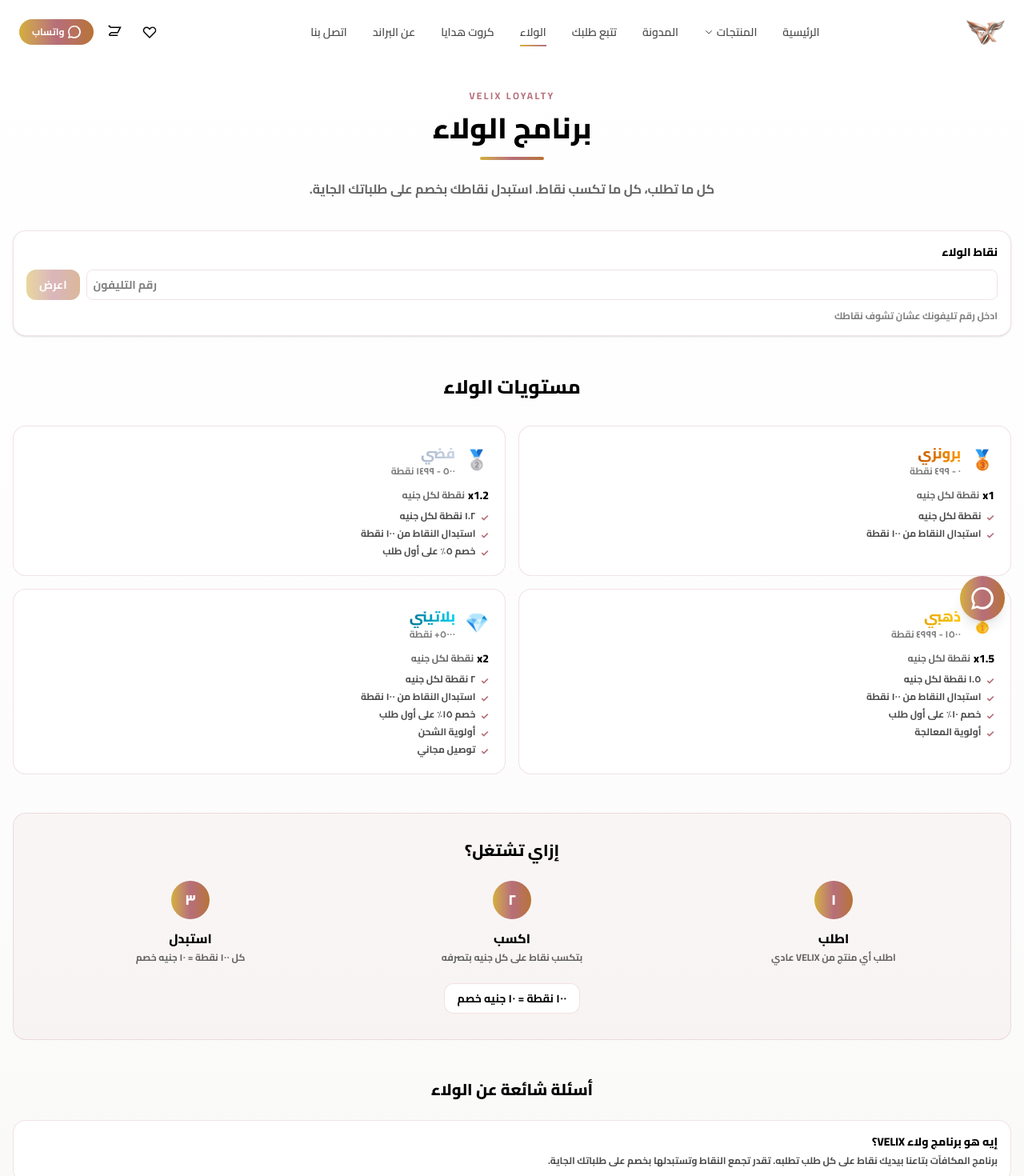
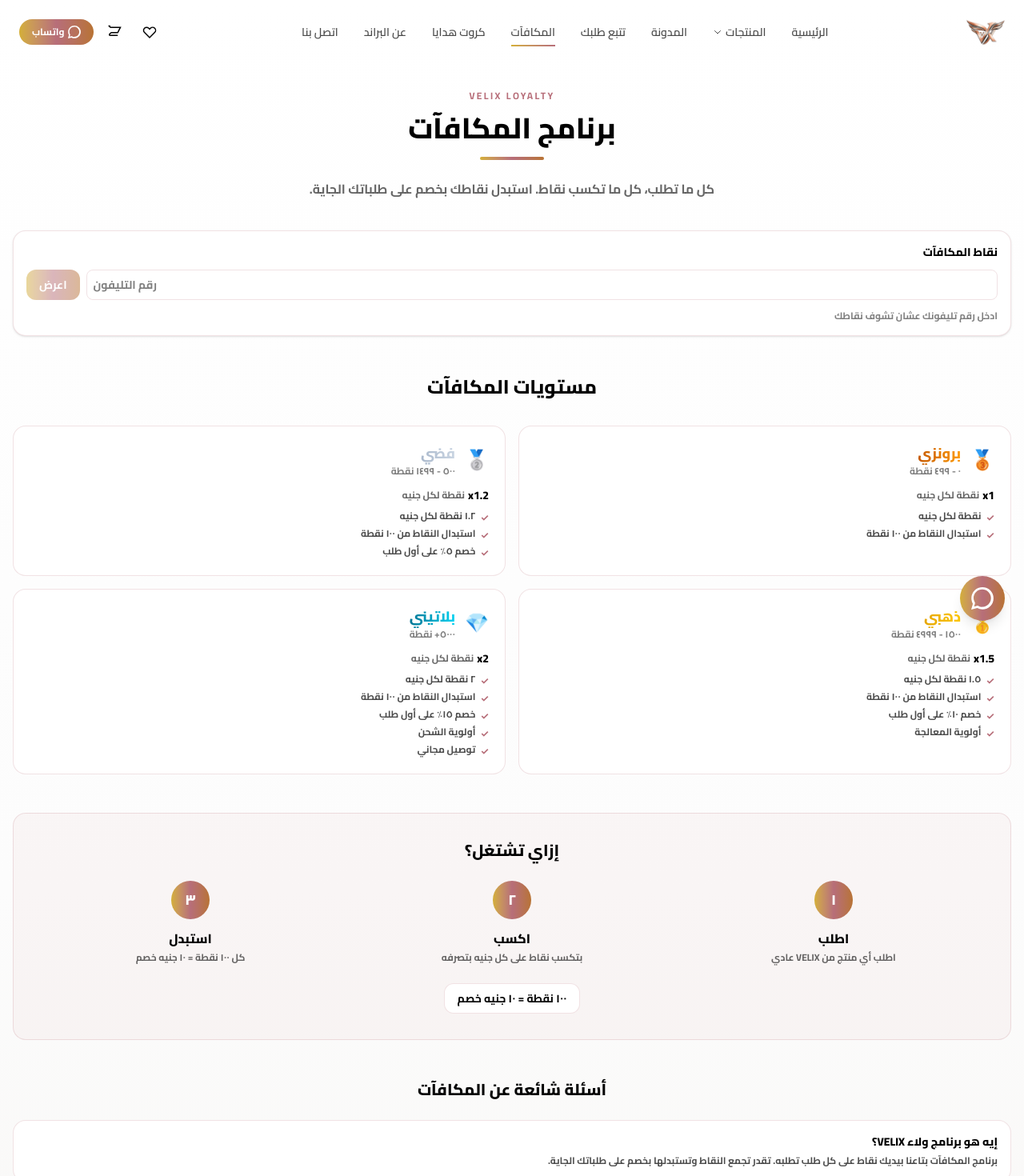
Before and after one commit to velix2026/velix, a Next.js app: page /loyalty in a window 1280 px wide. Shown: the top 1470 px of the page at 80% size. Built offline with nearby package versions, Linux system fonts and the light colour scheme; a web font is replaced by a local one.

Commit message:
fix: change 'الولاء' to 'المكافآت' (Egyptian colloquial)

```diff
--- a/src/app/loyalty/LoyaltyClient.tsx
+++ b/src/app/loyalty/LoyaltyClient.tsx
@@ -39,7 +39,7 @@
             VELIX LOYALTY
           </span>
           <h1 className="text-3xl md:text-4xl font-black text-black mb-4">
-            برنامج الولاء
+            برنامج المكافآت
           </h1>
           <div className="w-20 h-1 bg-linear-to-r from-rose-gold-light via-rose-gold to-copper rounded-full mx-auto mb-6" />
           <p className="text-black/60 font-bold max-w-2xl mx-auto">
@@ -59,7 +59,7 @@
 
         {/* Tiers */}
         <div className="mb-12">
-          <h2 className="text-2xl font-black text-black text-center mb-8">مستويات الولاء</h2>
+          <h2 className="text-2xl font-black text-black text-center mb-8">مستويات المكافآت</h2>
           <div className="grid grid-cols-1 md:grid-cols-2 gap-4">
             {TIERS.map((tier, idx) => (
               <motion.div
@@ -130,7 +130,7 @@
 
         {/* FAQ */}
         <div className="mb-12">
-          <h2 className="text-xl font-black text-black text-center mb-6">أسئلة شائعة عن الولاء</h2>
+          <h2 className="text-xl font-black text-black text-center mb-6">أسئلة شائعة عن المكافآت</h2>
           <div className="space-y-3">
             {faqs.map((faq, i) => (
               <motion.div
--- a/src/app/loyalty/page.tsx
+++ b/src/app/loyalty/page.tsx
@@ -2,7 +2,7 @@
 import { Metadata } from 'next';
 
 export const metadata: Metadata = {
-  title: "برنامج الولاء | VELIX - نقاط ولاء وخصومات",
+  title: "برنامج المكافآت | VELIX - نقاط ولاء وخصومات",
   description: "برنامج ولاء VELIX: اكسب نقاط على كل طلبك واستبدلها بخصم. مستويات برونزي، فضي، ذهبي، بلاتيني. كل ١٠٠ نقطة = ١٠ جنيه خصم.",
   keywords: [
     "برنامج ولاء ملابس مصر",
@@ -15,7 +15,7 @@
     "برونزي فضي ذهبي بلاتيني"
   ],
   openGraph: {
-    title: "برنامج الولاء | VELIX - نقاط ولاء وخصومات",
+    title: "برنامج المكافآت | VELIX - نقاط ولاء وخصومات",
     description: "كل ما تطلب، كل ما تكسب نقاط. استبدل نقاطك بخصم على طلباتك الجاية.",
     url: "https://velix-eg.store/loyalty",
     siteName: "VELIX",
@@ -25,7 +25,7 @@
   },
   twitter: {
     card: "summary_large_image",
-    title: "برنامج الولاء | VELIX",
+    title: "برنامج المكافآت | VELIX",
     description: "كل ما تطلب، كل ما تكسب نقاط.",
     images: ["/images/og-image.png"],
   },
--- a/src/components/Footer.tsx
+++ b/src/components/Footer.tsx
@@ -163,7 +163,7 @@
                     href="/loyalty"
                     className="text-black/60 hover:text-rose-gold hover:translate-x-1 transition-all duration-200 text-sm inline-flex items-center gap-1 group font-medium"
                   >
-                    برنامج الولاء
+                    برنامج المكافآت
                   </Link>
                 </li>
                 <li>
--- a/src/components/Header.tsx
+++ b/src/components/Header.tsx
@@ -142,7 +142,7 @@
               { href: '/products', label: 'المنتجات', hasDropdown: true },
               { href: '/blog', label: 'المدونة' },
               { href: '/track', label: 'تتبع طلبك' },
-              { href: '/loyalty', label: 'الولاء' },
+              { href: '/loyalty', label: 'المكافآت' },
               { href: '/gifts', label: 'كروت هدايا' },
               { href: '/about', label: 'عن البراند' },
               { href: '/contact', label: 'اتصل بنا' }
@@ -343,7 +343,7 @@
                 تتبع طلبك
               </Link>
               <Link href="/loyalty" onClick={() => setIsMenuOpen(false)} className="text-sm font-semibold text-black hover:text-rose-gold py-2 transition-all">
-                برنامج الولاء
+                برنامج المكافآت
               </Link>
               <Link href="/gifts" onClick={() => setIsMenuOpen(false)} className="text-sm font-semibold text-black hover:text-rose-gold py-2 transition-all">
                 كروت هدايا
--- a/src/components/LoyaltyCard.tsx
+++ b/src/components/LoyaltyCard.tsx
@@ -66,7 +66,7 @@
     <div className="bg-white rounded-2xl border border-rose-gold/20 overflow-hidden shadow-sm">
       {!data ? (
         <div className="p-4 space-y-3">
-          <h3 className="font-black text-black text-sm">نقاط الولاء</h3>
+          <h3 className="font-black text-black text-sm">نقاط المكافآت</h3>
           <div className="flex gap-2">
             <input
               type="tel"
@@ -95,7 +95,7 @@
             className="p-4 space-y-4"
           >
             <div className="flex items-center justify-between">
-              <h3 className="font-black text-black text-sm">نقاط الولاء</h3>
+              <h3 className="font-black text-black text-sm">نقاط المكافآت</h3>
               <span className={`text-[10px] font-bold px-2 py-0.5 rounded-full border ${tierBadgeColors[data.tier.name] || tierBadgeColors.bronze}`}>
                 {data.tier.nameAr}
               </span>
--- a/src/components/OrderModal.tsx
+++ b/src/components/OrderModal.tsx
@@ -264,7 +264,7 @@
           <div className="border-t border-rose-gold/20 pt-4">
             <div className="flex items-center gap-2 mb-3">
               <svg className="w-4 h-4 text-rose-gold" fill="currentColor" viewBox="0 0 20 20"><path d="M9.049 2.927c.3-.921 1.603-.921 1.902 0l1.07 3.292a1 1 0 00.95.69h3.462c.969 0 1.371 1.24.588 1.81l-2.8 2.034a1 1 0 00-.364 1.118l1.07 3.292c.3.921-.755 1.688-1.54 1.118l-2.8-2.034a1 1 0 00-1.175 0l-2.8 2.034c-.784.57-1.838-.197-1.539-1.118l1.07-3.292a1 1 0 00-.364-1.118L2.98 8.72c-.783-.57-.38-1.81.588-1.81h3.461a1 1 0 00.951-.69l1.07-3.292z" /></svg>
-              <span className="text-sm font-black text-black">نقاط الولاء</span>
+              <span className="text-sm font-black text-black">نقاط المكافآت</span>
             </div>
             <div className="flex gap-2 mb-2">
               <input
```
